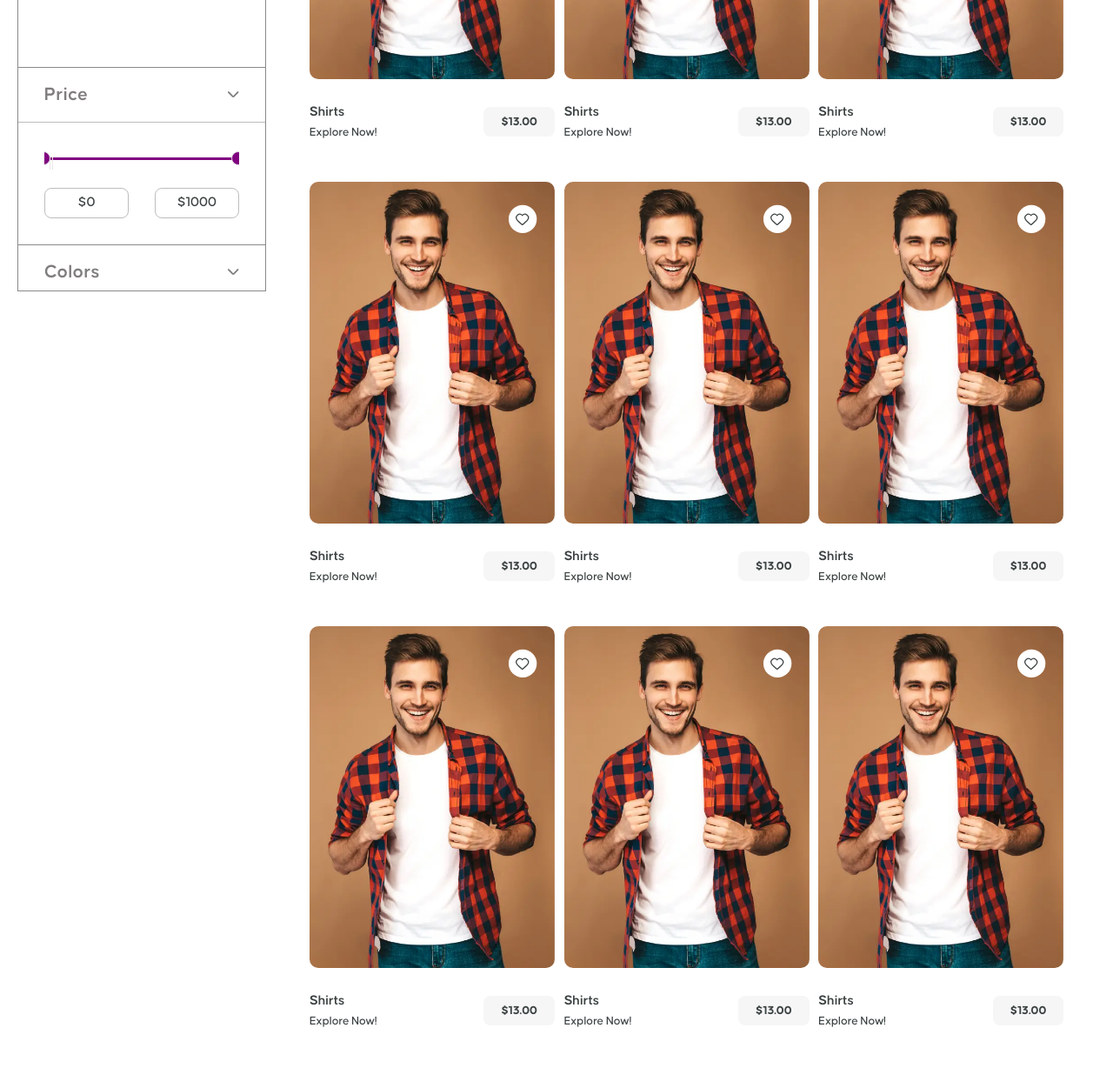
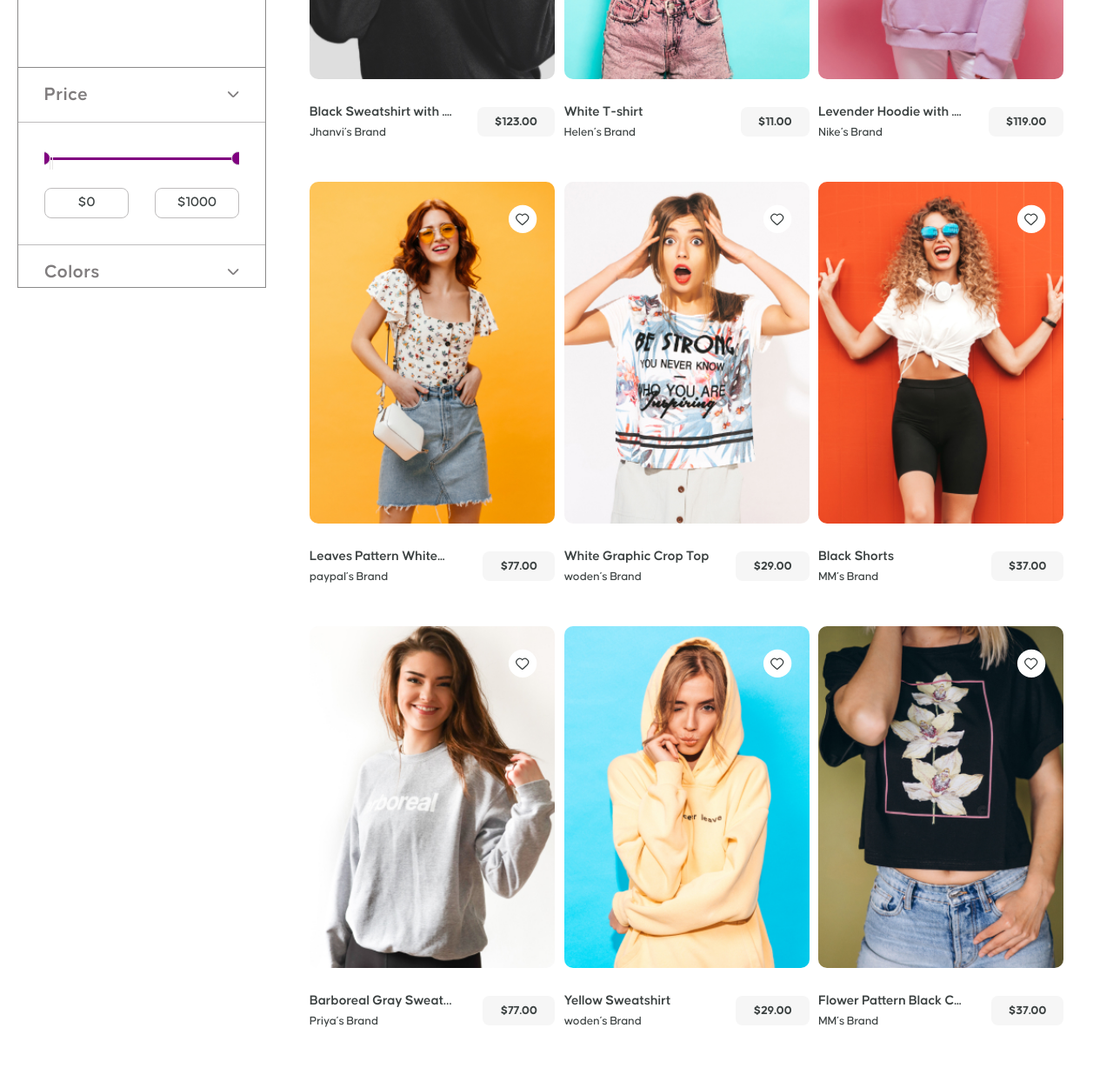
Before and after one commit to Vlados-Chum/Euphoria-store, a plain HTML site: page women.html in a window 1280 px wide. Shown: the part 533-1761 px from the top of the page at 87% size. Drawn offline with nearby package versions, Linux system fonts and the light colour scheme; files whose address does not match are found by name.

Commit message:
filter fix

```diff
--- a/scss/_common.scss
+++ b/scss/_common.scss
@@ -96,6 +96,7 @@
    }
 
    &__link-title {
+      width: 168px;
       text-overflow: ellipsis;
       overflow: hidden;
       white-space: nowrap;
--- a/scss/_filter.scss
+++ b/scss/_filter.scss
@@ -54,8 +54,12 @@
 
 	}
 }
+
 .section-filter {
-	border-bottom: 1px solid #8A8989;
+
+	&:first-child {
+		border-bottom: 1px solid #8A8989;
+	}
 
 	&__body {
 		padding: 0 30px;
@@ -68,10 +72,10 @@
 
 	}
 	&__spoller {
-		// &.opened .section-filter__header {
-		// 	border-bottom: 1px solid #BEBCBD;
+		&.opened .section-filter__body {
+			border-bottom: 1px solid #BEBCBD;
 
-		// }
+		}
 		&.opened .section-filter__img-header {
 			transform: rotate(180deg);
 		}
@@ -81,6 +85,7 @@
 			opacity: 1;
 			padding-top: 40px;
 			padding-bottom: 100px;
+
 		}
 	}
 
--- a/scss/_women.scss
+++ b/scss/_women.scss
@@ -26,7 +26,6 @@
    }
 
    &__title {
-      font-size: 22px;
       color: #3F4646;
       font-size: 22px;
       font-weight: 600;
@@ -43,23 +42,14 @@
       grid-template-columns: repeat(auto-fill, minmax(250px, 1fr));
       column-gap: 24px;
       row-gap: 50px;
+   }
 }
-.type-catalog {
 
-   &__item {
-   }
-
-   &__button {
-      font-size: 22px;
-      color: #3F4646;
+.type-catalog__button {
+   color: #3F4646;
       font-size: 22px;
       font-weight: 600;
       &:hover {
          color: rgba(138, 51, 253, 1);
       }
-   }
-
-   &__button--active {
-   }
 }
-}
--- a/women.html
+++ b/women.html
@@ -398,19 +398,19 @@
                               <img src="./img/icon/heart-pic.svg" alt="heart" class="item-product__img-favorite">
                            </a>
                            <a href="#" class="item-product__picture-link">
-                              <img src="./img/pic/men-one.webp" alt="product-picture" class="item-product__img">
+                              <img src="./img/pic/women's_clothing/pic/item_1.jpg" alt="product-picture" class="item-product__img">
                            </a>
                            <div class="item-product__body">
                               <h4 class="item-product__title">
                                  <a href="#" class="item-product__link-title">
-                                    Shirts
+                                    Black Sweatshirt with ....
                                  </a>
                               </h4>
                               <div class="item-product__label">
-                                 Explore Now!
+                                 Jhanvi’s  Brand
                               </div>
                               <div class="item-product__price">
-                              $13.00
+                                 $123.00
                               </div>
                            </div>
                          </article>
@@ -419,19 +419,19 @@
                               <img src="./img/icon/heart-pic.svg" alt="heart" class="item-product__img-favorite">
                            </a>
                            <a href="#" class="item-product__picture-link">
-                              <img src="./img/pic/men-one.webp" alt="product-picture" class="item-product__img">
+                              <img src="./img/pic/women's_clothing/pic/item_2.jpg" alt="product-picture" class="item-product__img">
                            </a>
                            <div class="item-product__body">
                               <h4 class="item-product__title">
                                  <a href="#" class="item-product__link-title">
-                                    Shirts
+                                    White T-shirt
                                  </a>
                               </h4>
                               <div class="item-product__label">
-                                 Explore Now!
+                                 Helen’s  Brand
                               </div>
                               <div class="item-product__price">
-                              $13.00
+                                 $11.00
                               </div>
                            </div>
                          </article>
@@ -440,19 +440,19 @@
                              <img src="./img/icon/heart-pic.svg" alt="heart" class="item-product__img-favorite">
                           </a>
                           <a href="#" class="item-product__picture-link">
-                             <img src="./img/pic/men-one.webp" alt="product-picture" class="item-product__img">
+                             <img src="./img/pic/women's_clothing/pic/item_3.jpg" alt="product-picture" class="item-product__img">
                           </a>
                           <div class="item-product__body">
                              <h4 class="item-product__title">
                                 <a href="#" class="item-product__link-title">
-                                   Shirts
+                                 Levender Hoodie with ....
                                 </a>
                              </h4>
                              <div class="item-product__label">
-                                Explore Now!
+                              Nike’s  Brand
                              </div>
                              <div class="item-product__price">
-                             $13.00
+                              $119.00
                              </div>
                           </div>
                         </article>
@@ -461,19 +461,19 @@
                               <img src="./img/icon/heart-pic.svg" alt="heart" class="item-product__img-favorite">
                            </a>
                            <a href="#" class="item-product__picture-link">
-                              <img src="./img/pic/men-one.webp" alt="product-picture" class="item-product__img">
+                              <img src="./img/pic/women's_clothing/pic/item_4.jpg" alt="product-picture" class="item-product__img">
                            </a>
                            <div class="item-product__body">
                               <h4 class="item-product__title">
                                  <a href="#" class="item-product__link-title">
-                                    Shirts
+                                    Leaves Pattern White...
                                  </a>
                               </h4>
                               <div class="item-product__label">
-                                 Explore Now!
+                                 paypal’s  Brand
                               </div>
                               <div class="item-product__price">
-                              $13.00
+                                 $77.00
                               </div>
                            </div>
                          </article>
@@ -482,19 +482,19 @@
                               <img src="./img/icon/heart-pic.svg" alt="heart" class="item-product__img-favorite">
                            </a>
                            <a href="#" class="item-product__picture-link">
-                              <img src="./img/pic/men-one.webp" alt="product-picture" class="item-product__img">
+                              <img src="./img/pic/women's_clothing/pic/item_5.jpg" alt="product-picture" class="item-product__img">
                            </a>
                            <div class="item-product__body">
                               <h4 class="item-product__title">
                                  <a href="#" class="item-product__link-title">
-                                    Shirts
+                                    White Graphic Crop Top
                                  </a>
                               </h4>
                               <div class="item-product__label">
-                                 Explore Now!
+                                 woden’s  Brand
                               </div>
                               <div class="item-product__price">
-                              $13.00
+                                 $29.00
                               </div>
                            </div>
                          </article>
@@ -503,19 +503,19 @@
                               <img src="./img/icon/heart-pic.svg" alt="heart" class="item-product__img-favorite">
                            </a>
                            <a href="#" class="item-product__picture-link">
-                              <img src="./img/pic/men-one.webp" alt="product-picture" class="item-product__img">
+                              <img src="./img/pic/women's_clothing/pic/item_6.jpg" alt="product-picture" class="item-product__img">
                            </a>
                            <div class="item-product__body">
                               <h4 class="item-product__title">
                                  <a href="#" class="item-product__link-title">
-                                    Shirts
+                                    Black Shorts
                                  </a>
                               </h4>
                               <div class="item-product__label">
-                                 Explore Now!
+                                 MM’s  Brand
                               </div>
                               <div class="item-product__price">
-                              $13.00
+                                 $37.00
                               </div>
                            </div>
                          </article>
@@ -524,19 +524,19 @@
                               <img src="./img/icon/heart-pic.svg" alt="heart" class="item-product__img-favorite">
                            </a>
                            <a href="#" class="item-product__picture-link">
-                              <img src="./img/pic/men-one.webp" alt="product-picture" class="item-product__img">
+                              <img src="./img/pic/women's_clothing/pic/item_7.jpg" alt="product-picture" class="item-product__img">
                            </a>
                            <div class="item-product__body">
                               <h4 class="item-product__title">
                                  <a href="#" class="item-product__link-title">
-                                    Shirts
+                                    Barboreal Gray Sweats...
                                  </a>
                               </h4>
                               <div class="item-product__label">
-                                 Explore Now!
+                                 Priya’s  Brand
                               </div>
                               <div class="item-product__price">
-                              $13.00
+                                 $77.00
                               </div>
                            </div>
                          </article>
@@ -545,19 +545,19 @@
                               <img src="./img/icon/heart-pic.svg" alt="heart" class="item-product__img-favorite">
                            </a>
                            <a href="#" class="item-product__picture-link">
-                              <img src="./img/pic/men-one.webp" alt="product-picture" class="item-product__img">
+                              <img src="./img/pic/women's_clothing/pic/item_8.jpg" alt="product-picture" class="item-product__img">
                            </a>
                            <div class="item-product__body">
                               <h4 class="item-product__title">
                                  <a href="#" class="item-product__link-title">
-                                    Shirts
+                                    Yellow Sweatshirt
                                  </a>
                               </h4>
                               <div class="item-product__label">
-                                 Explore Now!
+                                 woden’s  Brand
                               </div>
                               <div class="item-product__price">
-                              $13.00
+                                 $29.00
                               </div>
                            </div>
                          </article>
@@ -566,19 +566,19 @@
                               <img src="./img/icon/heart-pic.svg" alt="heart" class="item-product__img-favorite">
                            </a>
                            <a href="#" class="item-product__picture-link">
-                              <img src="./img/pic/men-one.webp" alt="product-picture" class="item-product__img">
+                              <img src="./img/pic/women's_clothing/pic/item_9.jpg" alt="product-picture" class="item-product__img">
                            </a>
                            <div class="item-product__body">
                               <h4 class="item-product__title">
                                  <a href="#" class="item-product__link-title">
-                                    Shirts
+                                    Flower Pattern Black C...
                                  </a>
                               </h4>
                               <div class="item-product__label">
-                                 Explore Now!
+                                 MM’s  Brand
                               </div>
                               <div class="item-product__price">
-                              $13.00
+                                 $37.00
                               </div>
                            </div>
                          </article>
@@ -587,19 +587,19 @@
                               <img src="./img/icon/heart-pic.svg" alt="heart" class="item-product__img-favorite">
                            </a>
                            <a href="#" class="item-product__picture-link">
-                              <img src="./img/pic/men-one.webp" alt="product-picture" class="item-product__img">
+                              <img src="./img/pic/women's_clothing/pic/item_10.jpg" alt="product-picture" class="item-product__img">
                            </a>
                            <div class="item-product__body">
                               <h4 class="item-product__title">
                                  <a href="#" class="item-product__link-title">
-                                    Shirts
+                                    I Don’t Graphic T-shirt
                                  </a>
                               </h4>
                               <div class="item-product__label">
-                                 Explore Now!
+                                 Nisargi’s  Brand
                               </div>
                               <div class="item-product__price">
-                              $13.00
+                                 $77.00
                               </div>
                            </div>
                          </article>
@@ -608,19 +608,19 @@
                               <img src="./img/icon/heart-pic.svg" alt="heart" class="item-product__img-favorite">
                            </a>
                            <a href="#" class="item-product__picture-link">
-                              <img src="./img/pic/men-one.webp" alt="product-picture" class="item-product__img">
+                              <img src="./img/pic/women's_clothing/pic/item_11.jpg" alt="product-picture" class="item-product__img">
                            </a>
                            <div class="item-product__body">
                               <h4 class="item-product__title">
                                  <a href="#" class="item-product__link-title">
-                                    Shirts
+                                    Blue Flower Print Crop ....
                                  </a>
                               </h4>
                               <div class="item-product__label">
-                                 Explore Now!
+                                 Mellon’s  Brand
                               </div>
                               <div class="item-product__price">
-                              $13.00
+                                 $29.00
                               </div>
                            </div>
                          </article>
@@ -629,19 +629,19 @@
                               <img src="./img/icon/heart-pic.svg" alt="heart" class="item-product__img-favorite">
                            </a>
                            <a href="#" class="item-product__picture-link">
-                              <img src="./img/pic/men-one.webp" alt="product-picture" class="item-product__img">
+                              <img src="./img/pic/women's_clothing/pic/item_12.jpg" alt="product-picture" class="item-product__img">
                            </a>
                            <div class="item-product__body">
                               <h4 class="item-product__title">
                                  <a href="#" class="item-product__link-title">
-                                    Shirts
+                                    line Pattern Black H...
                                  </a>
                               </h4>
                               <div class="item-product__label">
-                                 Explore Now!
+                                 AS’s  Brand
                               </div>
                               <div class="item-product__price">
-                              $13.00
+                                 $37.00
                               </div>
                            </div>
                          </article>
```
Also changed, not shown: css/style.css.
